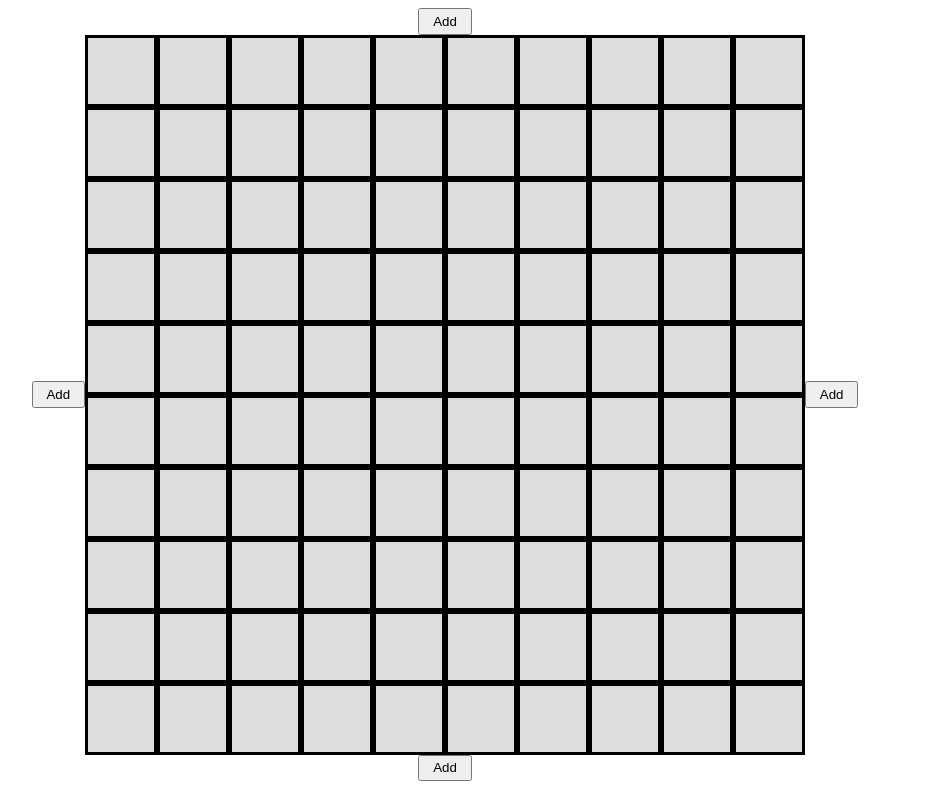
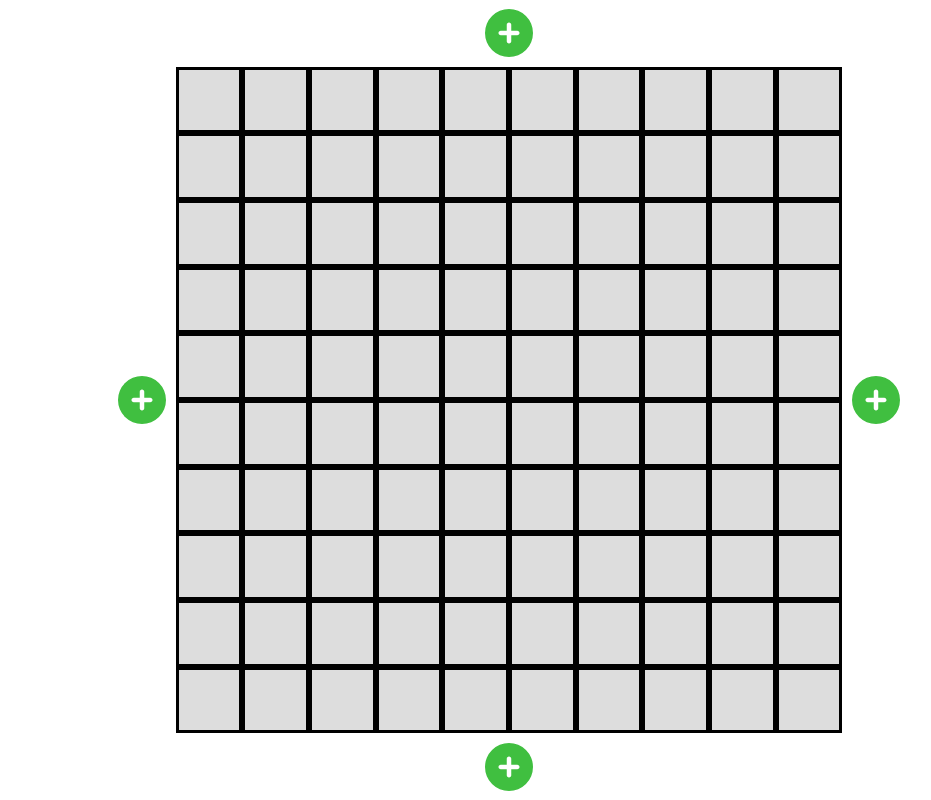
Before and after one commit to canac/maze-creator, a React (Vite) app: page / in a window 1280 px wide. Shown: the whole page, without its empty margins (131-1062 px from the left). Built offline with nearby package versions, Linux system fonts and the light colour scheme.

Commit message:
Style add buttons

```diff
--- a/package.json
+++ b/package.json
@@ -8,6 +8,9 @@
     "build": "parcel build"
   },
   "dependencies": {
+    "@fortawesome/fontawesome-svg-core": "^1.3.0-beta3",
+    "@fortawesome/free-solid-svg-icons": "^6.0.0-beta3",
+    "@fortawesome/react-fontawesome": "^0.1.16",
     "lodash": "^4.17.21",
     "react": "^17.0.2",
     "react-dom": "^17.0.2"
--- a/src/App.tsx
+++ b/src/App.tsx
@@ -1,8 +1,13 @@
 import { minBy, range } from 'lodash';
 import { useState, CSSProperties, MouseEvent } from 'react';
+import { FontAwesomeIcon } from '@fortawesome/react-fontawesome';
+import { faPlusCircle } from '@fortawesome/free-solid-svg-icons';
 import { Maze, Side, Wall } from './Maze';
 
-type CSSPropertiesWithVars = CSSProperties & { '--maze-columns': number };
+type CSSPropertiesWithVars = CSSProperties & {
+  '--maze-columns': number;
+  '--maze-rows': number;
+};
 
 export function App() {
   const [maze, setMaze] = useState(new Maze({ width: 10, height: 10 }));
@@ -27,14 +32,28 @@ export function App() {
 
   const dimensions = maze.getDimensions();
   return (
-    <div className="maze">
-      <button className="prepend-row">Add</button>
-      <button className="prepend-column">Add</button>
     <div
-        className="walls"
-        style={{ '--maze-columns': dimensions.width } as CSSPropertiesWithVars}
+      className="maze"
+      style={
+        {
+          '--maze-columns': dimensions.width,
+          '--maze-rows': dimensions.height,
+        } as CSSPropertiesWithVars
+      }
       onMouseLeave={() => setHover(null)}
     >
+      <button className="add prepend-row">
+        <FontAwesomeIcon icon={faPlusCircle} />
+      </button>
+      <button className="add prepend-column">
+        <FontAwesomeIcon icon={faPlusCircle} />
+      </button>
+      <button className="add append-row">
+        <FontAwesomeIcon icon={faPlusCircle} />
+      </button>
+      <button className="add append-column">
+        <FontAwesomeIcon icon={faPlusCircle} />
+      </button>
       {range(dimensions.height).map((y) =>
         range(dimensions.width).map((x) => (
           <div
@@ -66,8 +85,5 @@ export function App() {
         )),
       )}
     </div>
-      <button className="append-row">Add</button>
-      <button className="append-column">Add</button>
-    </div>
   );
 }
--- a/src/styles.css
+++ b/src/styles.css
@@ -1,82 +1,65 @@
 body {
-  --global-margin: 8px;
-  --global-width: calc(100vw - var(--global-margin) * 2 - 8em);
-  --global-height: calc(100vh - var(--global-margin) * 2 - 4em);
-  margin: var(--global-margin);
+  --global-width: 100vw;
+  --global-height: 100vh;
+  margin: 0;
 }
 
 #app {
   display: grid;
   width: var(--global-width);
   height: var(--global-height);
-  align-items: center;
-  justify-content: center;
 }
 
 .maze {
-  display: grid;
-  align-items: center;
-}
-
-.prepend-row {
-  grid-column-end: 2;
-  grid-column-start: 2;
-  grid-row-end: 1;
-  grid-row-start: 1;
-}
-.prepend-column {
-  grid-column-end: 1;
-  grid-column-start: 1;
-  grid-row-end: 2;
-  grid-row-start: 2;
-}
-.append-row {
-  grid-column-end: 2;
-  grid-column-start: 2;
-  grid-row-end: 3;
-  grid-row-start: 3;
-}
-.append-column {
-  grid-column-end: 3;
-  grid-column-start: 3;
-  grid-row-end: 2;
-  grid-row-start: 2;
-}
-
-.prepend-row,
-.append-row {
-  width: 4em;
-  height: 2em;
-  justify-self: center;
-}
-.prepend-column,
-.append-column {
-  width: 4em;
-  height: 2em;
-}
-
-.walls {
   --dimensions: calc(min(var(--global-width), var(--global-height)));
   --wall-width: 3px;
   --wall-color: black;
   --hover-add-color: hsl(120, 50%, 50%);
   --hover-remove-color: hsl(0, 50%, 50%);
   --min-size: 3em;
+
   display: grid;
   width: var(--dimensions);
-  min-width: calc(var(--min-size) * var(--maze-columns));
+  min-width: calc(var(--min-size) * (var(--maze-columns) + 2));
   height: var(--dimensions);
-  min-height: calc(var(--min-size) * var(--maze-columns));
-  grid-auto-rows: 1fr;
-  grid-column-end: 2;
-  grid-column-start: 2;
-  grid-row-end: 2;
-  grid-row-start: 2;
-  grid-template-columns: repeat(var(--maze-columns), 1fr);
+  min-height: calc(var(--min-size) * (var(--maze-rows) + 2));
+  align-items: center;
+  align-self: center;
+  grid-template:
+    repeat(calc(var(--maze-rows) + 2), 1fr) /
+    repeat(calc(var(--maze-columns) + 2), 1fr);
+  justify-self: center;
+}
+
+.maze .add {
+  padding: 8px;
+  border: none;
+  background-color: transparent;
+  color: hsl(120, 50%, 50%);
+  cursor: pointer;
+  font-size: 3em;
+}
+
+.prepend-row {
+  grid-column: 1 / -1;
+  grid-row: 1;
+}
+.prepend-column {
+  grid-column: 1;
+  grid-row: 1 / -1;
+}
+.append-row {
+  grid-column: 1 / -1;
+  grid-row: -2;
+}
+.append-column {
+  grid-column: -2;
+  grid-row: 1 / -1;
 }
 
 .cell {
   border: var(--wall-width) solid white;
+  aspect-ratio: 1 / 1;
   background-color: #dddddd;
 }
 
```
Also changed, not shown: 1 other file (tests, documents, lock files or other folders). Lines whose indentation alone changed are shown as unchanged.
